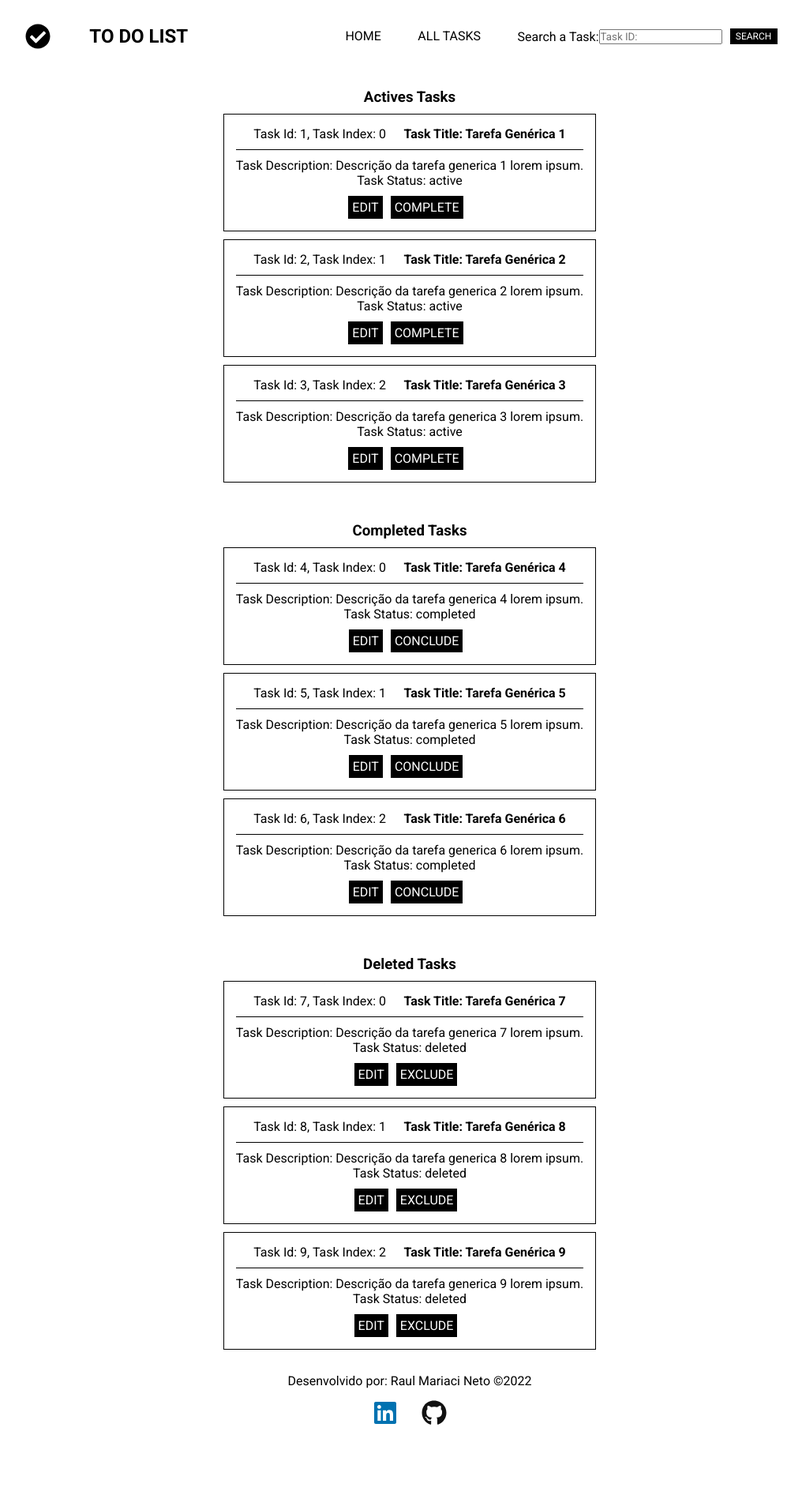
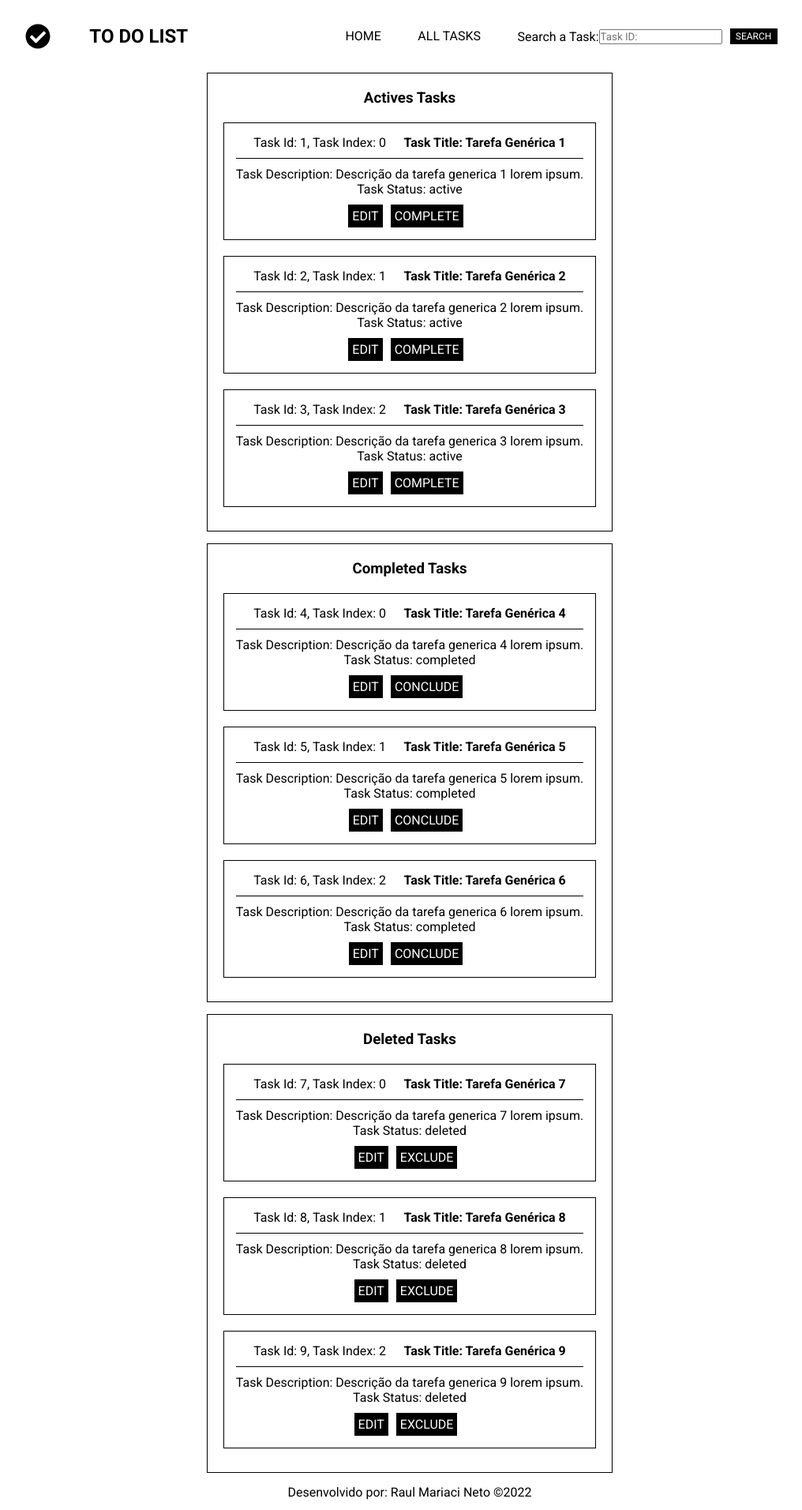
Before and after one commit to raulmn00/projeto-to-do-list-react, a React (Vite) app: page / in a window 1280 px wide. Shown: the top 1912 px of the page at 79% size, without its empty margins (121-1137 px from the left). Before the commit the page ends 1820 px from the top, so only its background shows below. Built offline with nearby package versions, Linux system fonts and the light colour scheme.

Commit message:
feat: refactoring css files

```diff
--- a/src/components/MainContent/MainContent.css
+++ b/src/components/MainContent/MainContent.css
@@ -26,3 +26,36 @@ section.deletedTasks {
 h3.activeTasksTitle {
     margin-bottom: 10px;
 }
+section.active {
+    border: solid 1px black;
+    padding: 20px;
+    margin-bottom: 15px;
+    display: flex;
+    flex-direction: column;
+    flex-wrap: wrap;
+    align-content: center;
+    align-items: center;
+    justify-content: center;
+}
+section.completed {
+    border: solid 1px black;
+    padding: 20px;
+    margin-bottom: 15px;
+    display: flex;
+    flex-direction: column;
+    flex-wrap: wrap;
+    align-content: center;
+    align-items: center;
+    justify-content: center;
+}
+section.deleted {
+    border: solid 1px black;
+    padding: 20px;
+    margin-bottom: 15px;
+    display: flex;
+    flex-direction: column;
+    flex-wrap: wrap;
+    align-content: center;
+    align-items: center;
+    justify-content: center;
+}
--- a/src/components/MainContent/MainContent.jsx
+++ b/src/components/MainContent/MainContent.jsx
@@ -51,7 +51,7 @@ export function MainContent() {
                     {mainContentState.map((listObject) => {
                         return (
                             <section
-                                className="activeTasks"
+                                className={listObject.status}
                                 key={listObject.title}
                             >
                                 <h3 className="activeTasksTitle">
--- a/src/components/TaskItem/TaskItem.css
+++ b/src/components/TaskItem/TaskItem.css
@@ -0,0 +1,39 @@
+.headerTask {
+    display: flex;
+    justify-content: space-evenly;
+    flex-wrap: wrap;
+    margin-top: 0px;
+    margin-bottom: 10px;
+    width: 100%;
+    border-bottom: solid 1px black;
+    padding-bottom: 10px;
+}
+.bodyTask {
+    display: flex;
+    flex-wrap: wrap;
+    justify-content: center;
+    align-items: center;
+    flex-direction: column;
+}
+button.buttonEditTask {
+    background: black;
+    color: white;
+    border: 0;
+    padding: 5px 5px;
+    text-transform: uppercase;
+    margin-right: 10px;
+    margin-top: 10px;
+    cursor: pointer;
+    font-size: 16px;
+}
+button.buttonDeleteTask {
+    background: black;
+    color: white;
+    border: 0;
+    padding: 5px 5px;
+    text-transform: uppercase;
+    margin-right: 10px;
+    margin-top: 10px;
+    cursor: pointer;
+    font-size: 16px;
+}
--- a/src/components/TaskList/TaskList.css
+++ b/src/components/TaskList/TaskList.css
@@ -3,43 +3,8 @@
     padding: 15px;
     margin-top: 10px;
     margin-bottom: 10px;
-}
-.headerTask {
     display: flex;
-    justify-content: space-evenly;
-    flex-wrap: wrap;
-    margin-top: 0px;
-    margin-bottom: 10px;
-    width: 100%;
-    border-bottom: solid 1px black;
-    padding-bottom: 10px;
-}
-.bodyTask {
-    display: flex;
-    flex-wrap: wrap;
+    flex-direction: column;
     justify-content: center;
     align-items: center;
-    flex-direction: column;
 }
-button.buttonEditTask {
-    background: black;
-    color: white;
-    border: 0;
-    padding: 5px 5px;
-    text-transform: uppercase;
-    margin-right: 10px;
-    margin-top: 10px;
-    cursor: pointer;
-    font-size: 16px;
-}
-button.buttonDeleteTask {
-    background: black;
-    color: white;
-    border: 0;
-    padding: 5px 5px;
-    text-transform: uppercase;
-    margin-right: 10px;
-    margin-top: 10px;
-    cursor: pointer;
-    font-size: 16px;
-}
--- a/src/components/TaskList/TaskList.jsx
+++ b/src/components/TaskList/TaskList.jsx
@@ -1,6 +1,4 @@
 import './TaskList.css';
-import { Tasks } from '../../mocks/Tasks.js';
-import React, { useEffect, useState } from 'react';
 import { TaskItem } from '../TaskItem/TaskItem';
 
 //componente taskListItem
```
Lines whose indentation alone changed are shown as unchanged.
